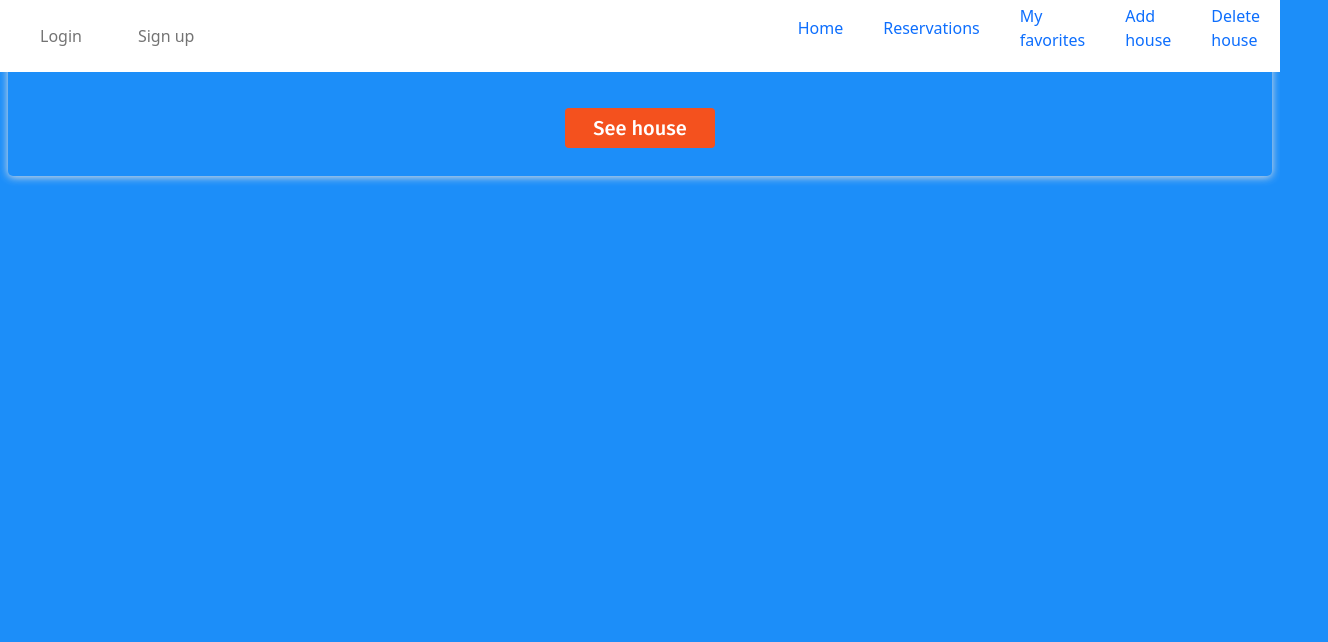
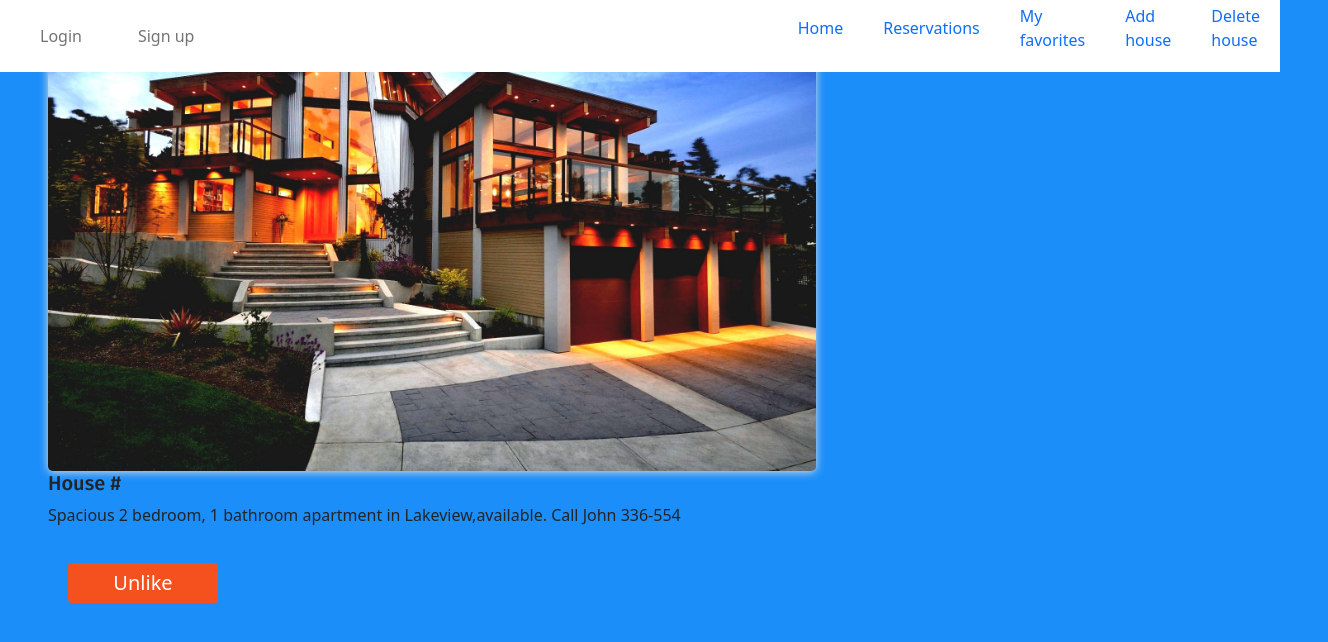
Before and after one commit to uzairali19/rent-house-front-end, a React (Create React App) app: page /favorites in a window 1280 px wide. Shown: the top 642 px of the page, 1328 px wide, since content can reach past the window. Built offline with nearby package versions, Linux system fonts and the light colour scheme.

Commit message:
Finish favorites page and add Unlike button

```diff
--- /dev/null
+++ b/src/components/Favorites/Favorites.css
@@ -0,0 +1,18 @@
+.house {
+  align-self: center;
+  margin-left: 3rem;
+  width: 100%;
+}
+
+img {
+  max-width: 60%;
+  align-self: center;
+}
+
+.img1 {
+  border-radius: 5px;
+  box-shadow: 0 1px 8px #e0e0e0;
+  height: 100%;
+  width: 93%;
+  align-self: center;
+}
--- a/src/components/Favorites/Favorites.js
+++ b/src/components/Favorites/Favorites.js
@@ -1,16 +1,23 @@
 import React from 'react';
 import { Link } from 'react-router-dom';
 import Header from '../Header';
+import './Favorites.css';
+
+const houseLogo = require('./cool.jpg');
 
 const Favorites = () => (
   <div>
     <Header />
-    <div className="item">
-      <h5>House #1</h5>
-      <p>Spacious 2 bedroom, 1 bathroom apartment in Lakeview,available</p>
-      <Link to="/house-detail">
+    <div className="house">
+      <img className="img1" src={houseLogo} alt="House view" />
+      <h5>House #</h5>
+      <p>
+        Spacious 2 bedroom, 1 bathroom apartment in Lakeview,available. Call
+        John 336-554
+      </p>
+      <Link to="/reserve">
         <button type="button" className="button">
-          <span>See house</span>
+          Unlike
         </button>
       </Link>
     </div>
--- a/src/components/Home/House-detail.js
+++ b/src/components/Home/House-detail.js
@@ -5,8 +5,6 @@ import { Link } from 'react-router-dom';
 import Header from '../Header';
 
 const houseLogo = require('./cool.jpg');
-const houseLogo2 = require('./warm.png');
-const houseLogo3 = require('./house.jpeg');
 
 const HouseDetail = () => (
   <div>
```
Also changed, not shown: src/components/Favorites/cool.jpg (added).
